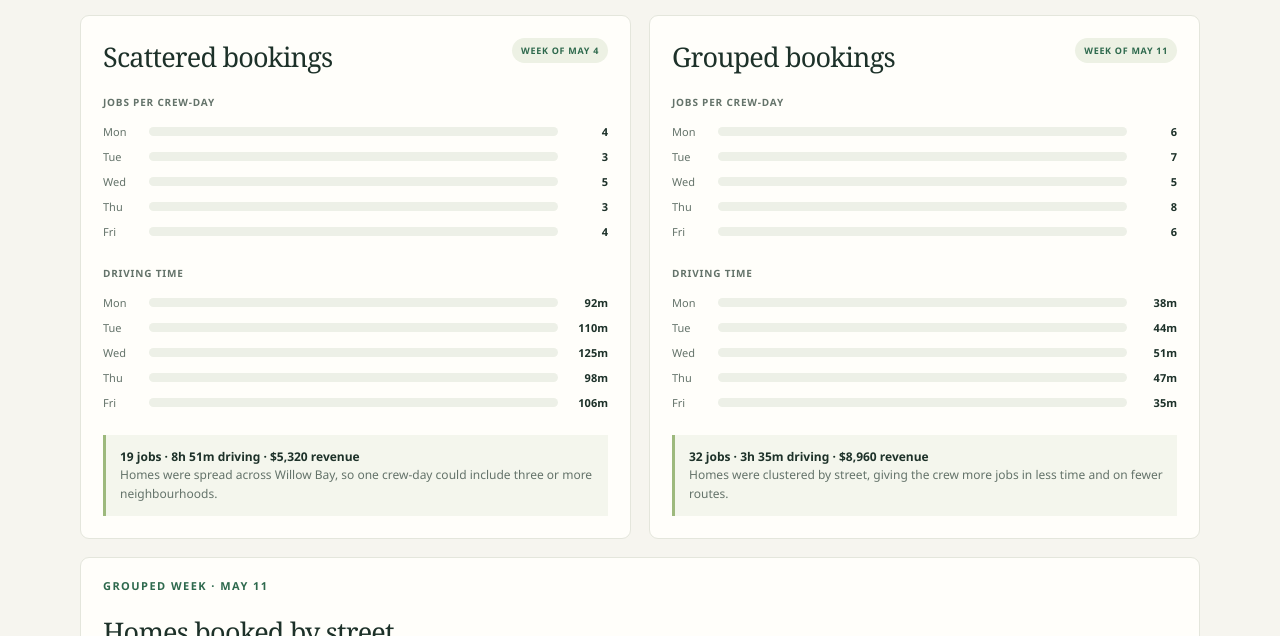
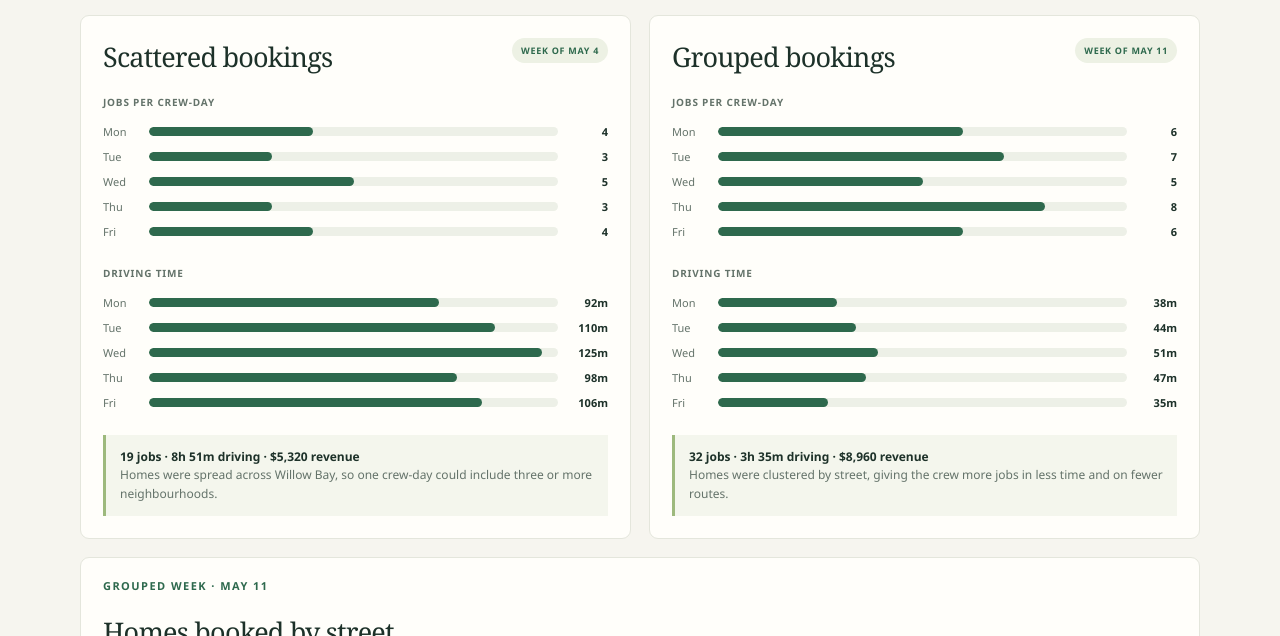
Before and after one commit to dylanbutts/ai-to-startup, a plain HTML site: page crews.html in a window 1280 px wide. Shown: the part 464-1100 px from the top of the page. Drawn offline with Linux system fonts and the light colour scheme.

Commit message:
Fixed empty bar charts on crew dashboard

```diff
--- a/crews.html
+++ b/crews.html
@@ -61,27 +61,27 @@
             <p class="chart-title">Jobs per crew-day</p>
             <div class="chart-row">
               <span class="chart-row-label">Mon</span>
-              <span class="chart-track"><span class="chart-bar" style="width:80%"></span></span>
+              <span class="chart-track"><span class="chart-bar" style="width:40%"></span></span>
               <span class="chart-value">4</span>
             </div>
             <div class="chart-row">
               <span class="chart-row-label">Tue</span>
-              <span class="chart-track"><span class="chart-bar" style="width:60%"></span></span>
+              <span class="chart-track"><span class="chart-bar" style="width:30%"></span></span>
               <span class="chart-value">3</span>
             </div>
             <div class="chart-row">
               <span class="chart-row-label">Wed</span>
-              <span class="chart-track"><span class="chart-bar" style="width:100%"></span></span>
+              <span class="chart-track"><span class="chart-bar" style="width:50%"></span></span>
               <span class="chart-value">5</span>
             </div>
             <div class="chart-row">
               <span class="chart-row-label">Thu</span>
-              <span class="chart-track"><span class="chart-bar" style="width:60%"></span></span>
+              <span class="chart-track"><span class="chart-bar" style="width:30%"></span></span>
               <span class="chart-value">3</span>
             </div>
             <div class="chart-row">
               <span class="chart-row-label">Fri</span>
-              <span class="chart-track"><span class="chart-bar" style="width:80%"></span></span>
+              <span class="chart-track"><span class="chart-bar" style="width:40%"></span></span>
               <span class="chart-value">4</span>
             </div>
           </div>
@@ -90,27 +90,27 @@
             <p class="chart-title">Driving time</p>
             <div class="chart-row">
               <span class="chart-row-label">Mon</span>
-              <span class="chart-track"><span class="chart-bar" style="width:74%"></span></span>
+              <span class="chart-track"><span class="chart-bar" style="width:70.8%"></span></span>
               <span class="chart-value">92m</span>
             </div>
             <div class="chart-row">
               <span class="chart-row-label">Tue</span>
-              <span class="chart-track"><span class="chart-bar" style="width:88%"></span></span>
+              <span class="chart-track"><span class="chart-bar" style="width:84.6%"></span></span>
               <span class="chart-value">110m</span>
             </div>
             <div class="chart-row">
               <span class="chart-row-label">Wed</span>
-              <span class="chart-track"><span class="chart-bar" style="width:100%"></span></span>
+              <span class="chart-track"><span class="chart-bar" style="width:96.2%"></span></span>
               <span class="chart-value">125m</span>
             </div>
             <div class="chart-row">
               <span class="chart-row-label">Thu</span>
-              <span class="chart-track"><span class="chart-bar" style="width:78%"></span></span>
+              <span class="chart-track"><span class="chart-bar" style="width:75.4%"></span></span>
               <span class="chart-value">98m</span>
             </div>
             <div class="chart-row">
               <span class="chart-row-label">Fri</span>
-              <span class="chart-track"><span class="chart-bar" style="width:85%"></span></span>
+              <span class="chart-track"><span class="chart-bar" style="width:81.5%"></span></span>
               <span class="chart-value">106m</span>
             </div>
           </div>
@@ -131,27 +131,27 @@
             <p class="chart-title">Jobs per crew-day</p>
             <div class="chart-row">
               <span class="chart-row-label">Mon</span>
-              <span class="chart-track"><span class="chart-bar" style="width:75%"></span></span>
+              <span class="chart-track"><span class="chart-bar" style="width:60%"></span></span>
               <span class="chart-value">6</span>
             </div>
             <div class="chart-row">
               <span class="chart-row-label">Tue</span>
-              <span class="chart-track"><span class="chart-bar" style="width:88%"></span></span>
+              <span class="chart-track"><span class="chart-bar" style="width:70%"></span></span>
               <span class="chart-value">7</span>
             </div>
             <div class="chart-row">
               <span class="chart-row-label">Wed</span>
-              <span class="chart-track"><span class="chart-bar" style="width:63%"></span></span>
+              <span class="chart-track"><span class="chart-bar" style="width:50%"></span></span>
               <span class="chart-value">5</span>
             </div>
             <div class="chart-row">
               <span class="chart-row-label">Thu</span>
-              <span class="chart-track"><span class="chart-bar" style="width:100%"></span></span>
+              <span class="chart-track"><span class="chart-bar" style="width:80%"></span></span>
               <span class="chart-value">8</span>
             </div>
             <div class="chart-row">
               <span class="chart-row-label">Fri</span>
-              <span class="chart-track"><span class="chart-bar" style="width:75%"></span></span>
+              <span class="chart-track"><span class="chart-bar" style="width:60%"></span></span>
               <span class="chart-value">6</span>
             </div>
           </div>
@@ -160,27 +160,27 @@
             <p class="chart-title">Driving time</p>
             <div class="chart-row">
               <span class="chart-row-label">Mon</span>
-              <span class="chart-track"><span class="chart-bar" style="width:75%"></span></span>
+              <span class="chart-track"><span class="chart-bar" style="width:29.2%"></span></span>
               <span class="chart-value">38m</span>
             </div>
             <div class="chart-row">
               <span class="chart-row-label">Tue</span>
-              <span class="chart-track"><span class="chart-bar" style="width:86%"></span></span>
+              <span class="chart-track"><span class="chart-bar" style="width:33.8%"></span></span>
               <span class="chart-value">44m</span>
             </div>
             <div class="chart-row">
               <span class="chart-row-label">Wed</span>
-              <span class="chart-track"><span class="chart-bar" style="width:100%"></span></span>
+              <span class="chart-track"><span class="chart-bar" style="width:39.2%"></span></span>
               <span class="chart-value">51m</span>
             </div>
             <div class="chart-row">
               <span class="chart-row-label">Thu</span>
-              <span class="chart-track"><span class="chart-bar" style="width:92%"></span></span>
+              <span class="chart-track"><span class="chart-bar" style="width:36.2%"></span></span>
               <span class="chart-value">47m</span>
             </div>
             <div class="chart-row">
               <span class="chart-row-label">Fri</span>
-              <span class="chart-track"><span class="chart-bar" style="width:69%"></span></span>
+              <span class="chart-track"><span class="chart-bar" style="width:26.9%"></span></span>
               <span class="chart-value">35m</span>
             </div>
           </div>
--- a/style.css
+++ b/style.css
@@ -698,12 +698,12 @@ h1, h2, h3, p { margin-top: 0; }
 }
 
 .chart-bar {
+  display: block;
   height: 100%;
   border-radius: inherit;
-  background: #aebaa1;
+  background: var(--green);
 }
 
-.crew-section.grouped .chart-bar { background: #718f5b; }
 .chart-value { font-weight: 750; text-align: right; }
 
 .comparison-callout {
```
